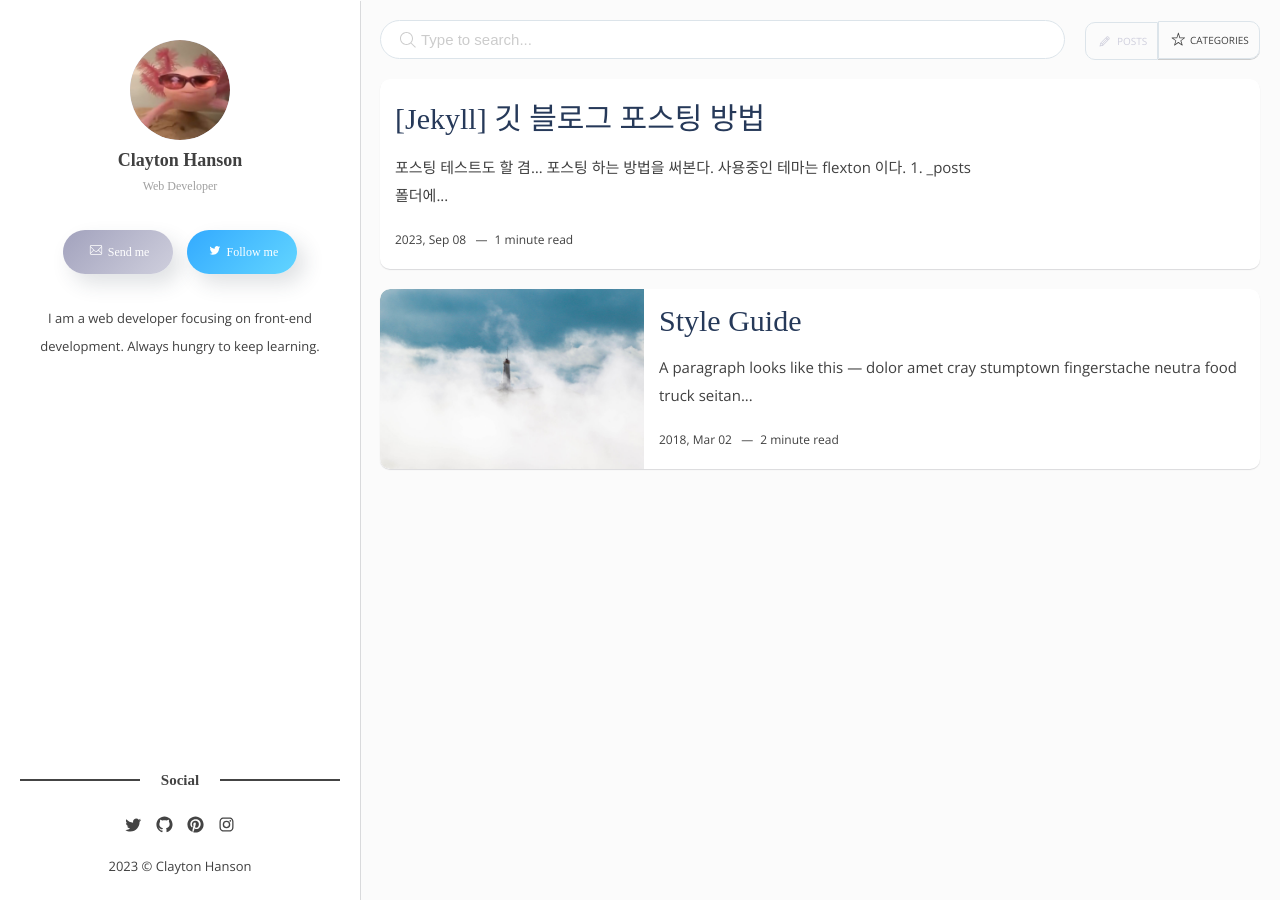
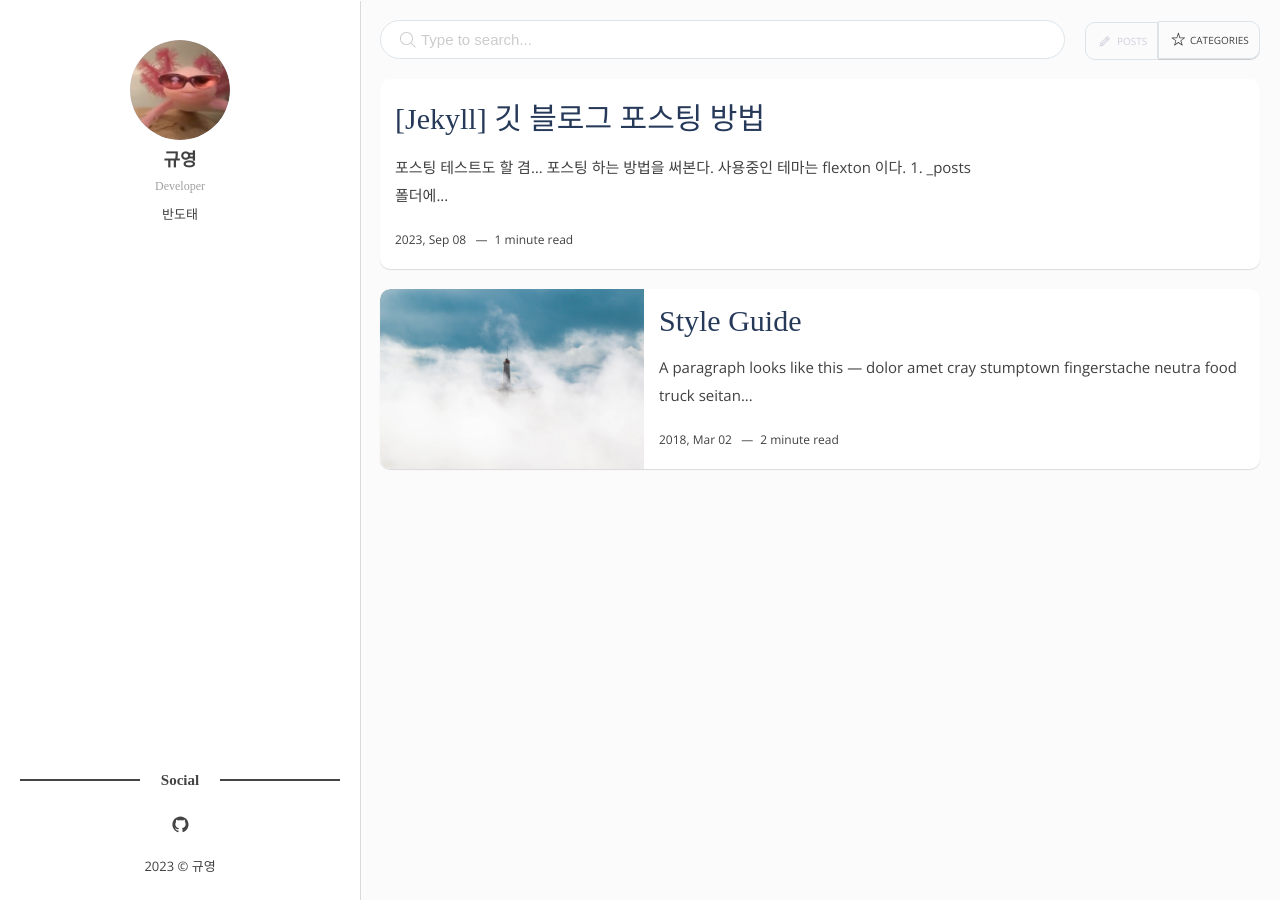
Before and after one commit to Kyuyoung11/Kyuyoung11.github.io, a Jekyll site: the page built from index.html, in a window 1280 px wide. Built offline with Jekyll 4.4.1, drawn with Linux system fonts in a browser that asks for light colours; some web fonts are replaced; the list of posts is cut into pages by our own code.

Commit message:
프로필 설정

```diff
--- a/_config.yml
+++ b/_config.yml
@@ -4,19 +4,19 @@ baseurl: "" # the subpath of your site, e.g. /blog
 url: "flexton.netlify.com" # the base hostname & protocol for your site, e.g. http://example.com
 
 # Author
-author-name:    Clayton Hanson
+author-name:    규영
 author-image:   1.jpg
-author-job:     Web Developer
-author-email:   your-email@domain.com # Add your email for contant form.
+author-job:     Developer
+author-email:   pocky1111@naver.com # Add your email for contant form.
 author-twitter: artemsheludko_ # Add your twitter account
-about-author:   I am a web developer focusing on front-end development. Always hungry to keep learning.
+about-author:   반도태
 
 # Social settings
-social-twitter:   artemsheludko_
+social-twitter:
 social-facebook:
-social-github:    artemsheludko
-social-pinterest: artemsheludko
-social-instagram: artemsheludko_
+social-github:    Kyuyoung11
+social-pinterest:
+social-instagram:
 social-youtube:
 social-vk:
 social-linkedin:
--- a/_layouts/home.html
+++ b/_layouts/home.html
@@ -12,16 +12,16 @@ layout: default
       <div class="c-author__name">{{site.author-name}}</div>
       <span class="c-author__job">{{site.author-job}}</span>
     </div>
-    <div class="c-contact-menu">
-      {% if site.author-email %}
-      <a href="/contact" class="c-contact-btn c-btn c-btn--secondary c-btn--round c-btn--shadow"><span data-icon='ei-envelope' data-size='s'></span> Send me</a>
-      {% else %}
-      {% endif %}
-      {% if site.author-twitter %}
-      <a href="https://twitter.com/intent/user?screen_name={{ site.social-twitter }}" class="c-btn c-btn--primary c-btn--round c-btn--shadow"><span data-icon='ei-sc-twitter' data-size='s'></span> Follow me</a>
-      {% else %}
-      {% endif %}
-    </div>
+<!--    <div class="c-contact-menu">-->
+<!--      {% if site.author-email %}-->
+<!--      <a href="/contact" class="c-contact-btn c-btn c-btn&#45;&#45;secondary c-btn&#45;&#45;round c-btn&#45;&#45;shadow"><span data-icon='ei-envelope' data-size='s'></span> Send me</a>-->
+<!--      {% else %}-->
+<!--      {% endif %}-->
+<!--      {% if site.author-twitter %}-->
+<!--      <a href="https://twitter.com/intent/user?screen_name={{ site.social-twitter }}" class="c-btn c-btn&#45;&#45;primary c-btn&#45;&#45;round c-btn&#45;&#45;shadow"><span data-icon='ei-sc-twitter' data-size='s'></span> Follow me</a>-->
+<!--      {% else %}-->
+<!--      {% endif %}-->
+<!--    </div>-->
     <p class="c-author__about">{{site.about-author | strip_html | truncatewords: 50}}</p>
   </div>
 
@@ -29,38 +29,38 @@ layout: default
     <div class="c-social">
       <div class="c-social__title">Social</div>
       <ul class="c-social__list u-lists-reset">
-        {% if site.social-twitter %}
-          <li class="c-social__item"><a href="https://twitter.com/{{ site.social-twitter }}" target="_blank"><div data-icon='ei-sc-twitter' data-size='s'></div></a></li>
-        {% else %}
-        {% endif %}
-        {% if site.social-facebook %}
-          <li class="c-social__item"><a href="https://facebook.com/{{ site.social-facebook }}" target="_blank"><div data-icon='ei-sc-facebook' data-size='s'></div></a></li>
-        {% else %}
-        {% endif %}
+<!--        {% if site.social-twitter %}-->
+<!--          <li class="c-social__item"><a href="https://twitter.com/{{ site.social-twitter }}" target="_blank"><div data-icon='ei-sc-twitter' data-size='s'></div></a></li>-->
+<!--        {% else %}-->
+<!--        {% endif %}-->
+<!--        {% if site.social-facebook %}-->
+<!--          <li class="c-social__item"><a href="https://facebook.com/{{ site.social-facebook }}" target="_blank"><div data-icon='ei-sc-facebook' data-size='s'></div></a></li>-->
+<!--        {% else %}-->
+<!--        {% endif %}-->
         {% if site.social-github %}
           <li class="c-social__item"><a href="https://github.com/{{site.social-github}}" target="_blank"><div data-icon='ei-sc-github' data-size='s'></div></a></li>
         {% else %}
         {% endif %}
-        {% if site.social-pinterest %}
-          <li class="c-social__item"><a href="https://pinterest.com/{{site.social-pinterest}}" target="_blank"><div data-icon='ei-sc-pinterest' data-size='s'></div></a></li>
-        {% else %}
-        {% endif %}
-        {% if site.social-instagram %}
-          <li class="c-social__item"><a href="https://instagram.com/{{ site.social-instagram }}" target="_blank"><div data-icon='ei-sc-instagram' data-size='s'></div></a></li>
-        {% else %}
-        {% endif %}
-        {% if site.social-youtube %}
-          <li class="c-social__item"><a href="https://youtube.com/{{ site.social-youtube }}" target="_blank"><div data-icon='ei-sc-youtube' data-size='s'></div></a></li>
-        {% else %}
-        {% endif %}
-        {% if site.social-vk %}
-          <li class="c-social__item"><a href="https://vk.com/{{ site.social-vk }}" target="_blank"><div data-icon='ei-sc-vk' data-size='s'></div></a></li>
-        {% else %}
-        {% endif %}
-        {% if site.social-linkedin %}
-          <li class="c-social__item"><a href="https://in.linkedin.com/in/{{site.social-linkedin}}" target="_blank"><div data-icon='ei-sc-linkedin' data-size='s'></div></a></li>
-        {% else %}
-        {% endif %}
+<!--        {% if site.social-pinterest %}-->
+<!--          <li class="c-social__item"><a href="https://pinterest.com/{{site.social-pinterest}}" target="_blank"><div data-icon='ei-sc-pinterest' data-size='s'></div></a></li>-->
+<!--        {% else %}-->
+<!--        {% endif %}-->
+<!--        {% if site.social-instagram %}-->
+<!--          <li class="c-social__item"><a href="https://instagram.com/{{ site.social-instagram }}" target="_blank"><div data-icon='ei-sc-instagram' data-size='s'></div></a></li>-->
+<!--        {% else %}-->
+<!--        {% endif %}-->
+<!--        {% if site.social-youtube %}-->
+<!--          <li class="c-social__item"><a href="https://youtube.com/{{ site.social-youtube }}" target="_blank"><div data-icon='ei-sc-youtube' data-size='s'></div></a></li>-->
+<!--        {% else %}-->
+<!--        {% endif %}-->
+<!--        {% if site.social-vk %}-->
+<!--          <li class="c-social__item"><a href="https://vk.com/{{ site.social-vk }}" target="_blank"><div data-icon='ei-sc-vk' data-size='s'></div></a></li>-->
+<!--        {% else %}-->
+<!--        {% endif %}-->
+<!--        {% if site.social-linkedin %}-->
+<!--          <li class="c-social__item"><a href="https://in.linkedin.com/in/{{site.social-linkedin}}" target="_blank"><div data-icon='ei-sc-linkedin' data-size='s'></div></a></li>-->
+<!--        {% else %}-->
+<!--        {% endif %}-->
       </ul>
     </div>
     <div class="c-copyright">
```
